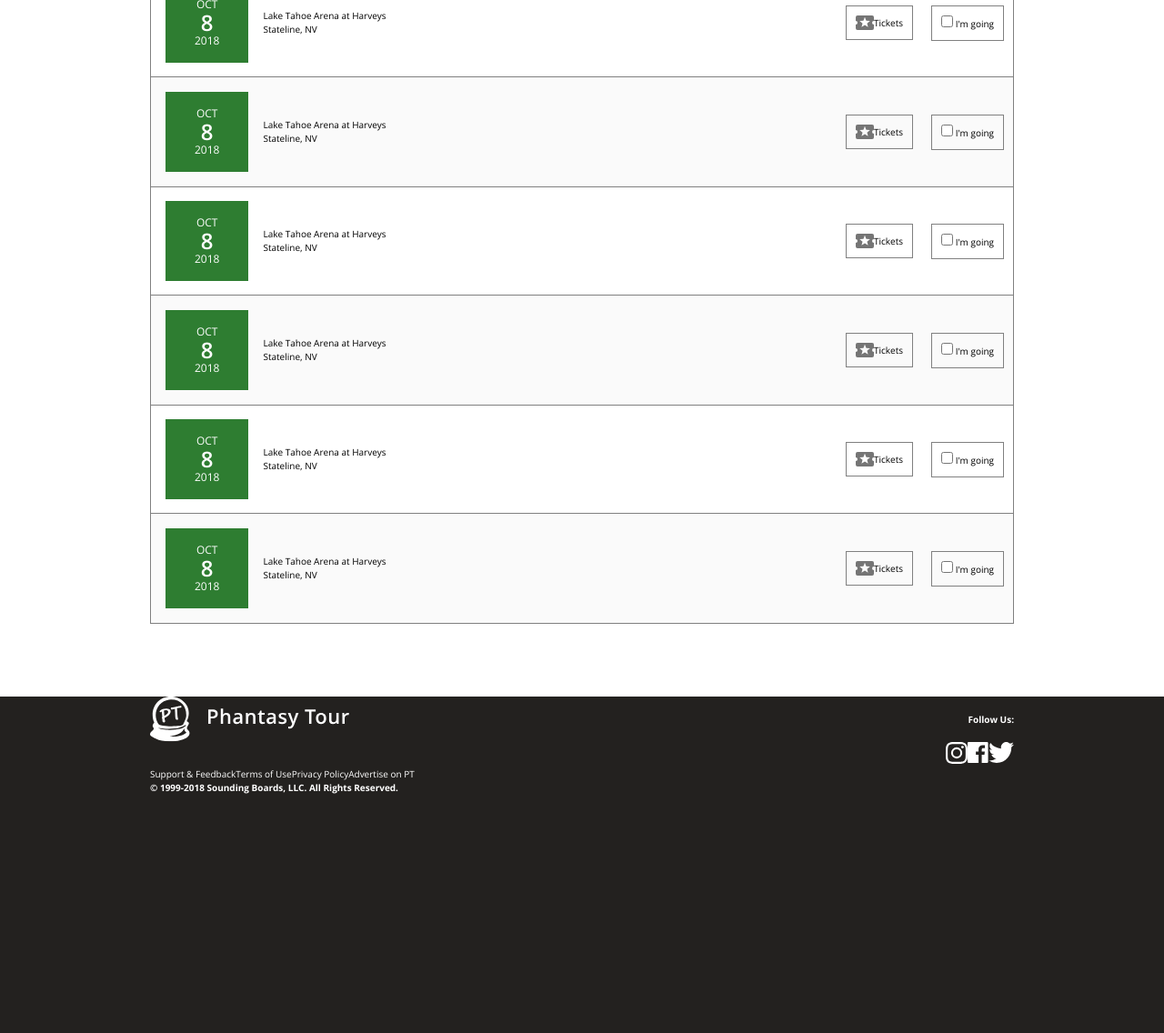
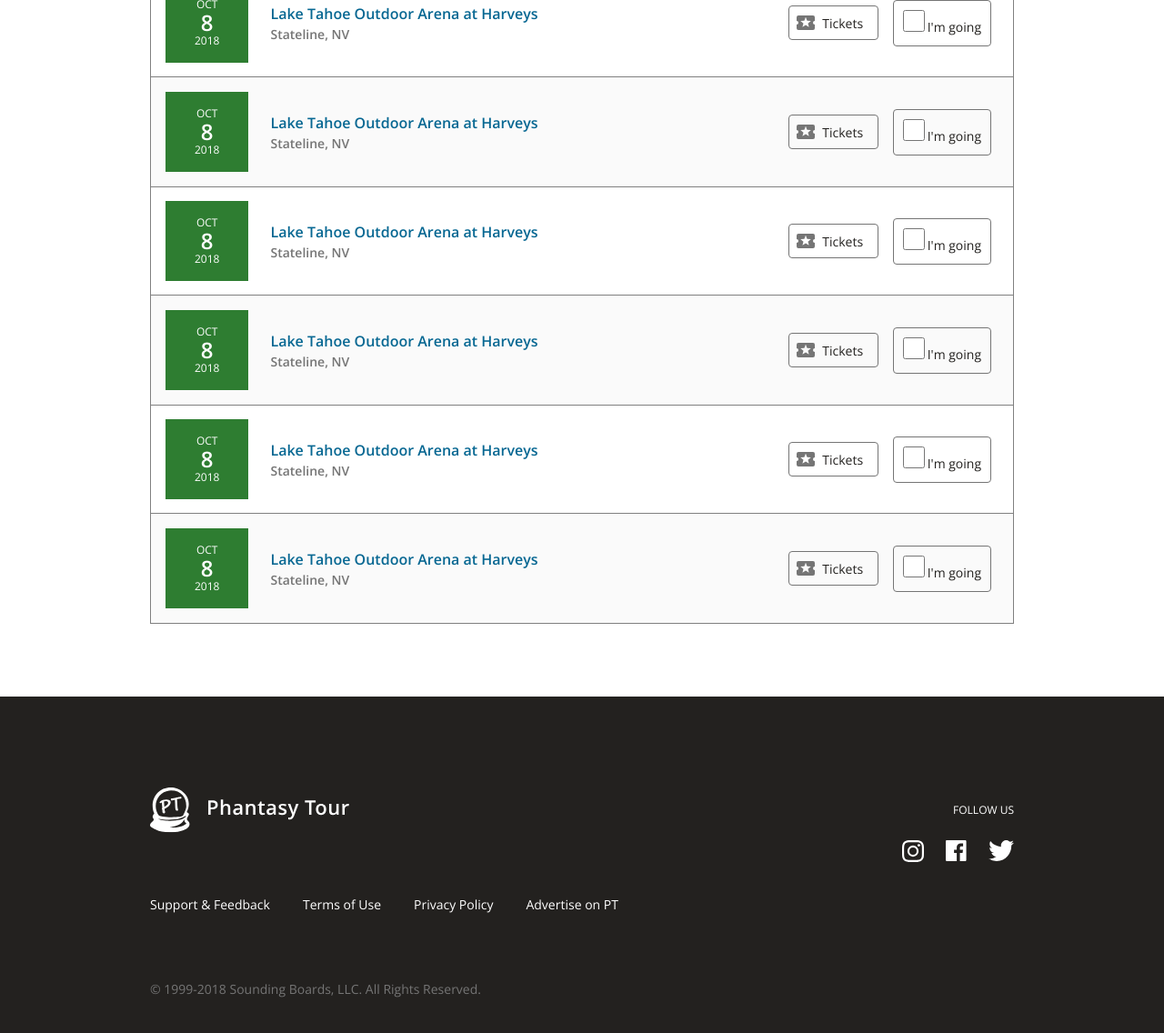
Before and after one commit to GrimmOutlook/show-page, a plain HTML site: page index.html in a window 1280 px wide. Shown: the part 340-1476 px from the top of the page at 91% size. Drawn offline with nearby package versions, Linux system fonts and the light colour scheme.

Commit message:
CSS-Grid & Flexbox layout complete except for header.

```diff
--- a/css/layout.css
+++ b/css/layout.css
@@ -2,7 +2,7 @@
   display: grid;
   grid-template-rows: 80px 64px 61px min-content 426px;
   grid-template-columns: 1fr;
-  /* padding: 0 165px; */
+  grid-template-columns: [screen-edge-left] minmax(1.5rem, 16.5rem) [margin-left-end content-start] 1fr [content-end margin-right-start] minmax(1.5rem, 16.5rem) [screen-edge-right];
   justify-content: center;
 }
 
@@ -10,12 +10,12 @@
   display: flex;
   justify-content: space-between;
   align-items: center;
-  padding: 0 165px;
+  grid-column: screen-edge-right / screen-edge-left;
+  padding: 0 16.5rem;
 }
 
 .header-list {
   display: flex;
-  /* justify-content: space-between; */
   align-items: center;
 }
 
@@ -23,14 +23,16 @@
   display: flex;
   justify-content: space-between;
   align-items: center;
-  padding: 0 165px;
+  grid-column: screen-edge-right / screen-edge-left;
+  padding: 0 16.5rem;
 }
 
 .navigation {
   display: flex;
   justify-content: center;
   align-items: center;
-  padding: 0 165px;
+  grid-column: screen-edge-right / screen-edge-left;
+  /* padding: 0 165px; */
   border-bottom: 1px solid black;
 }
 
@@ -46,7 +48,9 @@
   flex: 1;
   /* width: 1110px; */
   width: 100%;
-  padding: 100px 165px 80px;
+  padding: 10rem 0 8rem;
+  grid-column: content-start / content-end;
+  /* padding: 10rem 16.5rem 8rem; */
 }
 
 .shows {
@@ -78,21 +82,12 @@
   display: flex;
   align-items: center;
   justify-content: space-between;
-  padding: 1rem;
 }
 
 .show__actions-ticket {
   display: flex;
   justify-content: center;
   align-items: center;
-  padding: 1rem;
-  margin-right: 2rem;
-  border: 1px solid gray;
-}
-
-.show__actions-going {
-  border: 1px solid gray;
-  padding: 1rem;
 }
 
 .show__actions-going input[type="checkbox"] {
@@ -104,17 +99,14 @@
 }
 
 .footer {
-  padding: 0 165px;
+  grid-column: screen-edge-right / screen-edge-left;
+  padding: 10rem 16.5rem;
 }
 
 .footer__text {
   display: flex;
   justify-content: space-between;
   align-items: center;
-}
-
-.footer__text > h4 {
-  color: white;
 }
 
 .footer__icons {
@@ -127,15 +119,7 @@
   justify-content: flex-start;
 }
 
-.footer__links > li {
-  color: white;
-}
-
 .footer__copyright {
   display: flex;
   justify-content: flex-start;
 }
-
-.footer__copyright > h4 {
-  color: white;
-}
--- a/css/style.css
+++ b/css/style.css
@@ -48,6 +48,15 @@ ul {
   background-color: var(--darkish-green);
 }
 
+.band-banner p {
+  font-size: 2.4rem;
+  color: var(--white);
+}
+
+.band-banner img {
+  height: 2rem;
+}
+
 .navigation {
   background-color: var(--white);
 }
@@ -78,7 +87,7 @@ ul {
 
 .show__date {
   padding: 1.6rem 3.2rem;
-  margin: 1.6rem;
+  margin: 1.6rem 2.4rem 1.6rem 1.6rem;
   background-color: var(--darkish-green);
   color: var(--white);
 }
@@ -102,6 +111,83 @@ ul {
   line-height: 1.6rem;
 }
 
+.show__location-venue {
+  font-size: 1.6rem;
+  font-weight: 600;
+  color: var(--sea-blue);
+}
+
+.show__location-scene {
+  font-size: 1.4rem;
+  font-weight: 600;
+  color: var(--warm-grey);
+}
+
+.show__actions-ticket {
+  margin-right: 1.6rem;
+  border: 1px solid var(--warm-grey);
+  border-radius: 4px;
+}
+
+.show__actions-ticket span {
+  font-size: 1.4rem;
+  padding-right: 1.6rem;
+  color: var(--black);
+}
+
+.show__actions-ticket img {
+  padding: 1rem 0.8rem;
+}
+
+.show__actions-going {
+  border: 1px solid var(--warm-grey);
+  border-radius: 4px;
+  padding: 1rem;
+  margin-right: 2.4rem;
+}
+
+.show__actions-going span {
+  font-size: 1.4rem;
+  color: var(--black);
+}
+
+.show__actions-going input {
+  height: 2.4rem;
+  width: 2.4rem;
+}
+
 .footer {
   background-color: var(--black);
+  /* padding: 10rem 0; */
+  color: var(--white);
 }
+
+.footer__text > p {
+  font-size: 1.2rem;
+  text-transform: uppercase;
+}
+
+.footer__icons {
+  margin-top: 0.8rem;
+}
+
+.footer__icons div:not(:last-of-type) {
+  padding-right: 2.4rem;
+}
+
+.footer__links {
+  margin: 3.2rem 0 7.2rem;
+}
+
+.footer__links > li {
+  font-size: 1.4rem;
+}
+
+.footer__links li:not(:last-of-type) {
+  margin-right: 3.6rem;
+}
+
+.footer__copyright > p {
+  font-size: 1.4rem;
+  color: var(--warm-grey);
+}
--- a/index.html
+++ b/index.html
@@ -28,7 +28,7 @@
     </header>
 
     <div class="band-banner">
-      <h3>Phish</h3>
+      <p>Phish</p>
       <div class="icon-settings">
           <img src="img/gear.png" />
       </div>
@@ -58,7 +58,7 @@
             <div class="show__date-year">2018</div>
           </div>
           <div class="show__location">
-            <div class="show__location-venue">Lake Tahoe Arena at Harveys</div>
+            <div class="show__location-venue">Lake Tahoe Outdoor Arena at Harveys</div>
             <div class="show__location-scene">Stateline, NV</div>
           </div>
           <div class="show__actions">
@@ -79,7 +79,7 @@
             <div class="show__date-year">2018</div>
           </div>
           <div class="show__location">
-            <div class="show__location-venue">Lake Tahoe Arena at Harveys</div>
+            <div class="show__location-venue">Lake Tahoe Outdoor Arena at Harveys</div>
             <div class="show__location-scene">Stateline, NV</div>
           </div>
           <div class="show__actions">
@@ -100,7 +100,7 @@
             <div class="show__date-year">2018</div>
           </div>
           <div class="show__location">
-            <div class="show__location-venue">Lake Tahoe Arena at Harveys</div>
+            <div class="show__location-venue">Lake Tahoe Outdoor Arena at Harveys</div>
             <div class="show__location-scene">Stateline, NV</div>
           </div>
           <div class="show__actions">
@@ -121,7 +121,7 @@
             <div class="show__date-year">2018</div>
           </div>
           <div class="show__location">
-            <div class="show__location-venue">Lake Tahoe Arena at Harveys</div>
+            <div class="show__location-venue">Lake Tahoe Outdoor Arena at Harveys</div>
             <div class="show__location-scene">Stateline, NV</div>
           </div>
           <div class="show__actions">
@@ -142,7 +142,7 @@
             <div class="show__date-year">2018</div>
           </div>
           <div class="show__location">
-            <div class="show__location-venue">Lake Tahoe Arena at Harveys</div>
+            <div class="show__location-venue">Lake Tahoe Outdoor Arena at Harveys</div>
             <div class="show__location-scene">Stateline, NV</div>
           </div>
           <div class="show__actions">
@@ -163,7 +163,7 @@
             <div class="show__date-year">2018</div>
           </div>
           <div class="show__location">
-            <div class="show__location-venue">Lake Tahoe Arena at Harveys</div>
+            <div class="show__location-venue">Lake Tahoe Outdoor Arena at Harveys</div>
             <div class="show__location-scene">Stateline, NV</div>
           </div>
           <div class="show__actions">
@@ -183,16 +183,16 @@
     <footer class="footer">
       <div class="footer__text">
         <img src="img/logo-desktop-footer.svg" />
-        <h4>Follow Us:</h4>
+        <p>Follow Us</p>
       </div>
       <div class="footer__icons">
-        <div class="logo-instagram">
+        <div class="icon-instagram">
           <img src="img/icon-instagram.svg" />
         </div>
-        <div class="logo-facebook">
+        <div class="icon-facebook">
           <img src="img/icon-facebook.svg" />
         </div>
-        <div class="logo-twitter">
+        <div class="icon-twitter">
           <img src="img/icon-twitter.svg" />
         </div>
       </div>
@@ -203,7 +203,7 @@
         <li>Advertise on PT</li>
       </ul>
       <div class="footer__copyright">
-        <h4>&copy; 1999-2018 Sounding Boards, LLC. All Rights Reserved.</h4>
+        <p>&copy; 1999-2018 Sounding Boards, LLC. All Rights Reserved.</p>
       </div>
     </footer>
 
```
